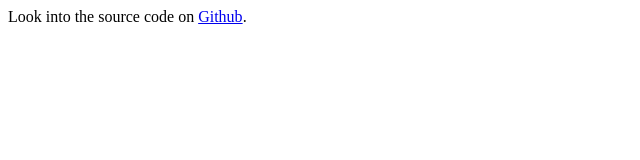
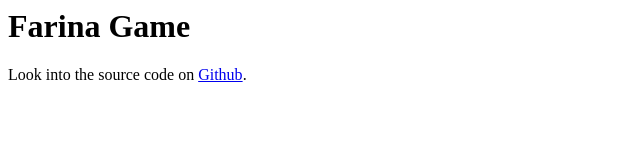
Before and after one commit to farina-game/farina-game.github.io, a plain HTML site: page index.html in a window 1280 px wide. Shown: the whole page, without its empty margins (0-640 px from the left). Drawn offline with Linux system fonts and the light colour scheme.

Commit message:
Update index.html

```diff
--- a/index.html
+++ b/index.html
@@ -2,7 +2,7 @@
 <head>
 <title>Farina Game</title>
 </head>
-<body>
+<body><h1>Farina Game</h1>
 Look into the source code on <a href="https://github.com/farina-game/farina">Github</a>.
 </body>
 </html>
```
